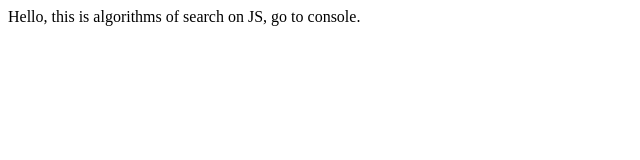
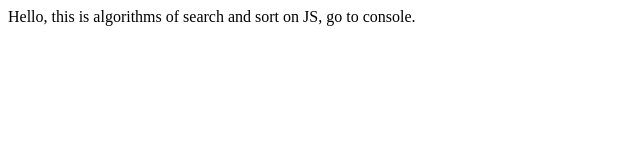
Before and after one commit to stranger7771981/Search-and-Sort-Algorithms-JS, a plain HTML site: page index.html in a window 1280 px wide. Shown: the full height of the page, 0-640 px from the left. Drawn offline with Linux system fonts and the light colour scheme.

Commit message:
fix: fix description

```diff
--- a/index.html
+++ b/index.html
@@ -8,6 +8,6 @@
     <script src='script.js'></script>
 </head>
 <body>
-    Hello, this is algorithms of search on JS, go to console.
+    Hello, this is algorithms of search and sort on JS, go to console.
 </body>
 </html>
```
